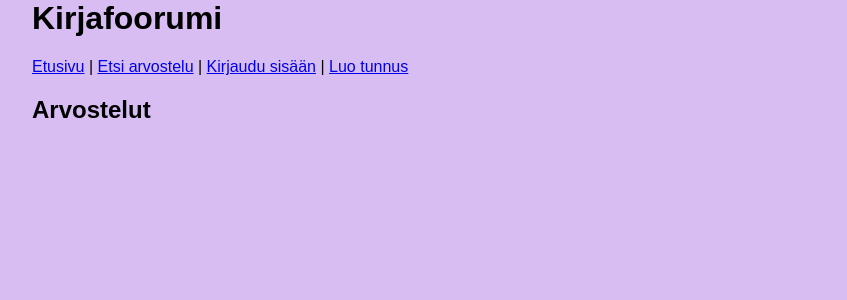
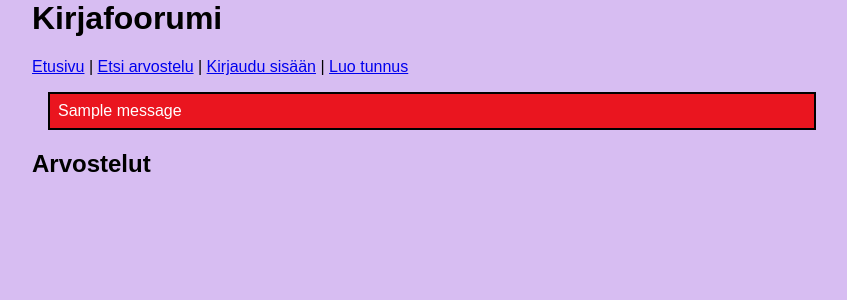
Before and after one commit to matuuli/kirjafoorumi, a Flask app: page / in a window 1280 px wide. Shown: the top 300 px of the page, without its empty margins (208-1055 px from the left). Run offline with Flask 3, Linux system fonts and the light colour scheme; one stand-in notice (Sample message) is shown; data that the repository does not hold is empty.

Commit message:
Better way to show errors

```diff
--- a/app.py
+++ b/app.py
@@ -1,6 +1,6 @@
 import sqlite3
 from flask import Flask
-from flask import abort, redirect, render_template, request, session
+from flask import abort, flash, redirect, render_template, request, session
 import config
 import db
 import items
@@ -180,14 +180,16 @@ def create():
     password1 = request.form["password1"]
     password2 = request.form["password2"]
     if password1 != password2:
-        return "VIRHE: salasanat eivät ole samat"
+        flash("VIRHE: salasanat eivät ole samat")
+        return redirect("/register")
 
     try:
         users.create_user(username, password1)
     except sqlite3.IntegrityError:
-        return "VIRHE: tunnus on jo varattu"
+        flash("VIRHE: tunnus on jo varattu")
+        return redirect("/register")
 
-    return "Tunnus luotu"
+    return redirect("/")
 
 @app.route("/login", methods=["GET", "POST"])
 def login():
@@ -203,7 +205,8 @@ def login():
             session["username"] = username
             return redirect("/")
         else:
-            return "VIRHE: väärä tunnus tai salasana"
+            flash("VIRHE: väärä tunnus tai salasana")
+            return redirect("/login")
 
 @app.route("/logout")
 def logout():
--- a/static/main.css
+++ b/static/main.css
@@ -15,3 +15,11 @@ body {
 .checked {
     color: orange;
   }
+
+.info {
+    border: 2px solid black;
+    margin: 1em;
+    padding: 0.5em;
+    background-color: rgb(234, 21, 31);
+    color: white;
+  }
--- a/templates/layout.html
+++ b/templates/layout.html
@@ -26,6 +26,12 @@
     {% endif %}
   </p>
 
+  {% for message in get_flashed_messages() %}
+  <div class="info">
+    {{ message }}
+  </div>
+  {% endfor %}
+
   {% block content %}{% endblock %}
 </body>
 
```
